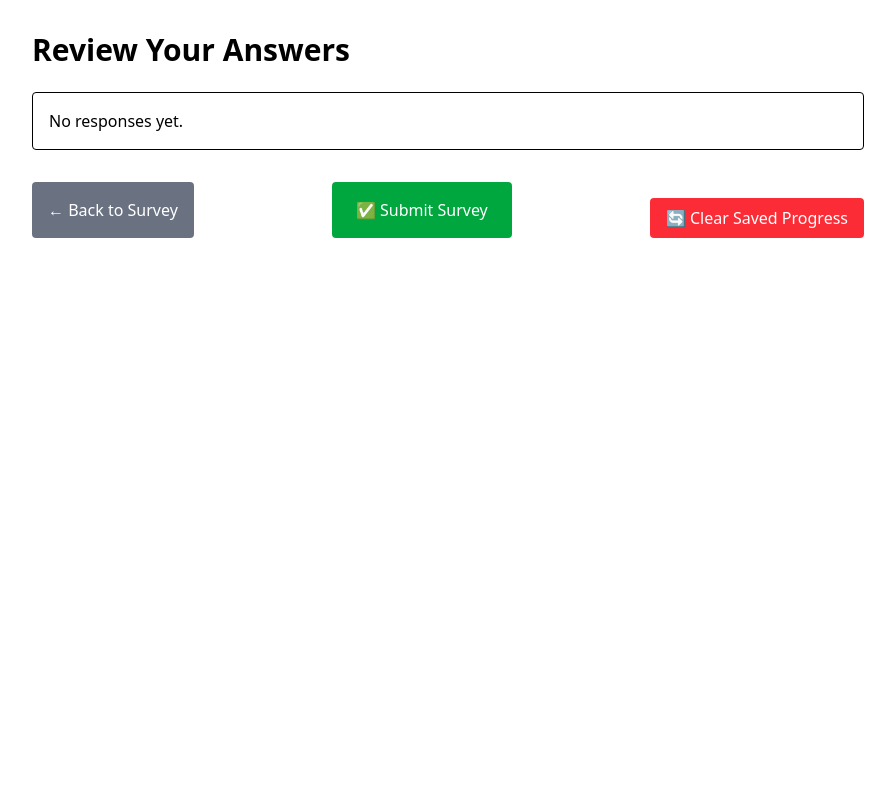
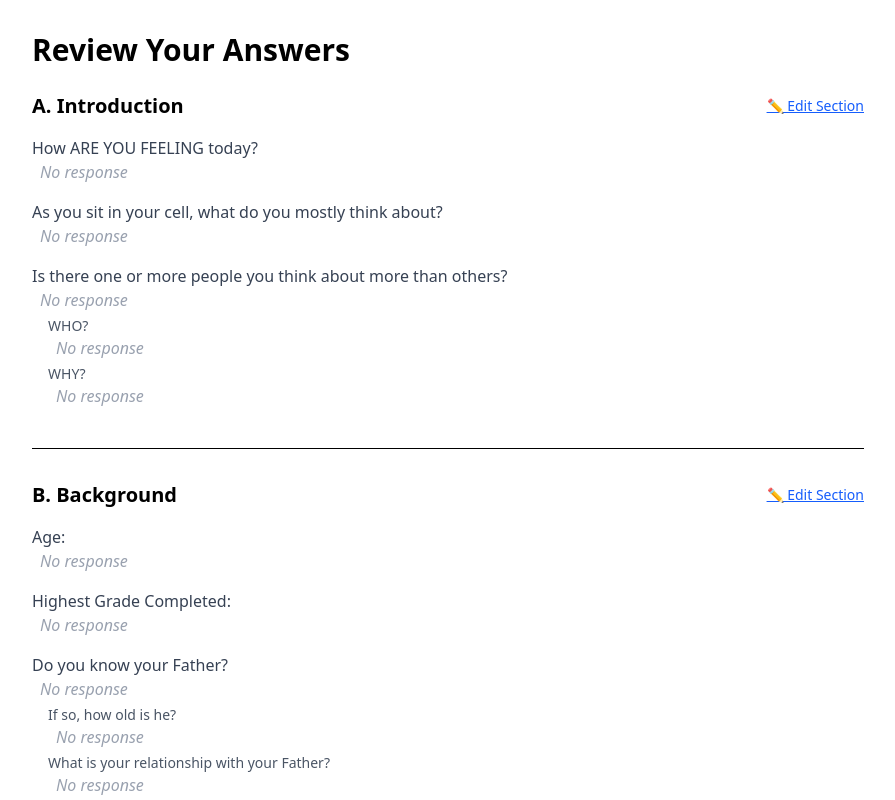
Before and after one commit to dariansweb/teenage-violent-crime-assessment, a React (Vite) app: page /review in a window 1280 px wide. Shown: the top 800 px of the page, without its empty margins (192-1087 px from the left). Built offline with nearby package versions, Linux system fonts and the light colour scheme.

Commit message:
toast added

```diff
--- a/package.json
+++ b/package.json
@@ -11,6 +11,7 @@
     "test": "jest --watchAll"
   },
   "dependencies": {
+    "@hookform/resolvers": "^5.0.1",
     "@tailwindcss/vite": "^4.1.4",
     "clsx": "^2.1.1",
     "emailjs-com": "^3.2.0",
@@ -19,6 +20,7 @@
     "react": "^19.0.0",
     "react-dom": "^19.0.0",
     "react-hook-form": "^7.55.0",
+    "react-hot-toast": "^2.5.2",
     "react-router-dom": "^7.5.0",
     "yup": "^1.6.1"
   },
--- a/src/components/ReviewPage.jsx
+++ b/src/components/ReviewPage.jsx
@@ -1,57 +1,90 @@
 import React from 'react'
 import { useNavigate } from 'react-router-dom'
 import { useSurvey } from '../contexts/SurveyContext'
+import surveyData from '../data/teen_violent_crime_survey.json'
+import CSVExportButton from './CSVExportButton'
+import toast from 'react-hot-toast'
 
 const ReviewPage = () => {
-  const { responses, resetSurvey } = useSurvey()
+  const { responses, setCurrentStep, resetSurvey } = useSurvey()
   const navigate = useNavigate()
+
+  const handleEditSection = (index) => {
+    setCurrentStep(index)
+    navigate('/survey')
+  }
 
   const handleSubmit = () => {
     console.log('Final submission:', responses)
+    toast.success('🎉 Survey submitted!')
     resetSurvey()
     navigate('/submitted')
   }
-
-  const renderQuestionAnswer = (questionId) => {
-    const answer = responses[questionId]
-    if (!answer) return null
-    return (
-      <div key={questionId} className="mb-4">
-        <div className="font-medium">{questionId}</div>
-        <div className="ml-2 text-gray-700">{answer}</div>
-      </div>
-    )
-  }
-
-  const allIds = Object.keys(responses)
 
   return (
     <div className="max-w-4xl mx-auto p-8">
       <h2 className="text-3xl font-bold mb-6">Review Your Answers</h2>
 
-      <div className="bg-white border p-4 rounded">
-        {allIds.length === 0 && <p>No responses yet.</p>}
-        {allIds.map((id) => renderQuestionAnswer(id))}
-      </div>
+      {surveyData.map((section, idx) => (
+        <div key={section.section} className="mb-8 border-b pb-6">
+          <div className="flex items-center justify-between mb-4">
+            <h3 className="text-xl font-semibold">{section.section}</h3>
+            <button
+              onClick={() => handleEditSection(idx)}
+              className="text-blue-600 underline text-sm"
+            >
+              ✏️ Edit Section
+            </button>
+          </div>
 
-      <div className="mt-8 flex justify-between">
-        <button
-          onClick={() => navigate('/survey')}
-          className="px-4 py-2 bg-gray-500 text-white rounded hover:bg-gray-600"
-        >
-          ← Back to Survey
-        </button>
+          {section.questions.map((q) => (
+            <div key={q.id} className="mb-4">
+              <div className="font-medium text-gray-700">{q.question}</div>
+              <div className="ml-2 text-gray-900">
+                {responses[q.id] || (
+                  <em className="text-gray-400">No response</em>
+                )}
+              </div>
+
+              {q.followUps?.map((fu, fuIdx) => {
+                const followId = `${q.id}_fu${fuIdx}`
+                return (
+                  <div key={followId} className="ml-4 mt-1">
+                    <div className="text-sm text-gray-600">{fu}</div>
+                    <div className="ml-2 text-gray-800">
+                      {responses[followId] || (
+                        <em className="text-gray-400">No response</em>
+                      )}
+                    </div>
+                  </div>
+                )
+              })}
+
+              {q.subQuestions?.map((sq, sqIdx) => {
+                const subId = `${q.id}_sub${sqIdx}`
+                return (
+                  <div key={subId} className="ml-4 mt-1">
+                    <div className="text-sm text-gray-600">{sq}</div>
+                    <div className="ml-2 text-gray-800">
+                      {responses[subId] || (
+                        <em className="text-gray-400">No response</em>
+                      )}
+                    </div>
+                  </div>
+                )
+              })}
+            </div>
+          ))}
+        </div>
+      ))}
+
+      <div className="mt-8 flex flex-col items-center gap-4">
+        <CSVExportButton />
         <button
           onClick={handleSubmit}
           className="px-6 py-2 bg-green-600 text-white rounded hover:bg-green-700"
         >
           ✅ Submit Survey
-        </button>
-        <button
-          onClick={resetSurvey}
-          className="mt-4 px-4 py-2 bg-red-500 text-white rounded hover:bg-red-600"
-        >
-          🔄 Clear Saved Progress
         </button>
       </div>
     </div>
--- a/src/components/SurveyWizard.jsx
+++ b/src/components/SurveyWizard.jsx
@@ -1,73 +1,135 @@
-import React from 'react'
+import React, { useEffect, useMemo } from 'react'
+import { useNavigate } from 'react-router-dom'
+import { useSurvey } from '../contexts/SurveyContext'
 import surveyData from '../data/teen_violent_crime_survey.json'
-import { useSurvey } from '../contexts/SurveyContext'
-import CSVExportButton from './CSVExportButton'
-import { useNavigate } from 'react-router-dom'
+import { useForm, Controller } from 'react-hook-form'
+import { yupResolver } from '@hookform/resolvers/yup'
+import * as yup from 'yup'
+import toast from 'react-hot-toast'
 
 const SurveyWizard = () => {
-  const {
-    responses,
-    updateResponse,
-    currentStep,
-    setCurrentStep,
-    resetSurvey,
-  } = useSurvey()
+  const { responses, updateResponse, currentStep, setCurrentStep } = useSurvey()
 
   const navigate = useNavigate()
 
-  const handleNext = () => {
-    if (currentStep < surveyData.length - 1) setCurrentStep(currentStep + 1)
+  const currentSection = surveyData[currentStep]
+
+  // 🔁 Build validation schema dynamically for the current section
+  const schema = useMemo(() => {
+    const shape = {}
+    currentSection.questions.forEach((q) => {
+      shape[q.id] = yup.string().required('This field is required')
+    })
+    return yup.object().shape(shape)
+  }, [currentSection])
+
+  const {
+    control,
+    trigger,
+    formState: { errors },
+    getValues,
+    reset,
+  } = useForm({
+    resolver: yupResolver(schema),
+    mode: 'onChange',
+    defaultValues: responses,
+  })
+
+  // ⏪ Update inputs when moving between steps
+  useEffect(() => {
+    reset(
+      surveyData[currentStep].questions.reduce((acc, q) => {
+        acc[q.id] = responses[q.id] || ''
+        return acc
+      }, {}),
+    )
+  }, [currentStep, reset])
+
+  const handleNext = async () => {
+    const isValid = await trigger()
+    if (isValid) {
+      const values = getValues()
+      Object.entries(values).forEach(([id, val]) => updateResponse(id, val))
+      toast.success('✅ Progress saved!')
+      setCurrentStep(currentStep + 1)
+    }
   }
 
   const handleBack = () => {
-    if (currentStep > 0) setCurrentStep(currentStep - 1)
+    if (currentStep > 0) {
+      setCurrentStep(currentStep - 1)
+    }
   }
 
-  const handleSubmit = (e) => {
-    e.preventDefault()
-    console.log('Survey responses:', responses)
-    alert('Survey submitted! Check the console for results.')
+  const handleReview = async () => {
+    const isValid = await trigger()
+    if (isValid) {
+      const values = getValues()
+      Object.entries(values).forEach(([id, val]) => updateResponse(id, val))
+      navigate('/review')
+    }
   }
 
   return (
     <div className="min-h-screen bg-gray-100 text-gray-900 px-4 py-8">
-      {/* 🔢 Section Tabs */}
+      <h1 className="text-3xl font-bold mb-6 text-center">
+        Teen Violent Crime Survey
+      </h1>
+
+      {/* 🔖 Tabs */}
       <div className="flex flex-wrap justify-center gap-2 mb-8">
-        {surveyData.map((section, index) => (
+        {surveyData.map((section, index) => {
+          const isComplete = section.questions.some((q) => responses[q.id])
+          return (
             <button
               key={index}
               onClick={() => setCurrentStep(index)}
-            className={`px-4 py-2 rounded-full border ${
+              className={`px-4 py-2 rounded-full border flex items-center gap-2 ${
                 index === currentStep
                   ? 'bg-blue-600 text-white'
                   : 'bg-gray-200 text-gray-700'
               }`}
             >
               {section.section}
+              {isComplete && <span className="text-green-500 text-xl">✓</span>}
             </button>
-        ))}
+          )
+        })}
       </div>
 
-      {/* 📝 Survey Section Form */}
-      <form onSubmit={handleSubmit} className="space-y-6 max-w-3xl mx-auto">
-        <h2 className="text-2xl font-bold mb-4">
-          {surveyData[currentStep].section}
+      {/* 📝 Survey Form */}
+      <form className="space-y-6 max-w-3xl mx-auto">
+        <h2 className="text-2xl font-semibold mb-4">
+          {currentSection.section}
         </h2>
 
-        {surveyData[currentStep].questions.map((q) => (
+        {currentSection.questions.map((q) => (
           <div key={q.id} className="mb-4">
             <label htmlFor={q.id} className="block font-medium mb-1">
               {q.question}
             </label>
+
+            <Controller
+              name={q.id}
+              control={control}
+              defaultValue={responses[q.id] || ''}
+              render={({ field }) => (
                 <input
+                  {...field}
                   id={q.id}
-              name={q.id}
-              type={q.type}
-              value={responses[q.id] || ''}
-              onChange={(e) => updateResponse(q.id, e.target.value)}
+                  type={q.type || 'text'}
                   className="w-full p-2 border rounded bg-white border-gray-300"
                 />
+              )}
+            />
 
+            {errors[q.id] && (
+              <p className="text-red-600 text-sm mt-1">
+                {errors[q.id]?.message}
+              </p>
+            )}
+
+            {/* 🔁 Follow-up Questions */}
             {q.followUps?.map((fu, idx) => {
               const followId = `${q.id}_fu${idx}`
               return (
@@ -83,6 +145,7 @@ const SurveyWizard = () => {
               )
             })}
 
+            {/* 🔁 Sub-Questions */}
             {q.subQuestions?.map((sq, idx) => {
               const subId = `${q.id}_sub${idx}`
               return (
@@ -100,23 +163,24 @@ const SurveyWizard = () => {
           </div>
         ))}
 
-        {/* 🚦 Navigation Buttons */}
+        {/* ⏭️ Wizard Buttons */}
         <div className="flex justify-between pt-6">
           <button
             type="button"
+            onClick={handleBack}
             disabled={currentStep === 0}
-            onClick={handleBack}
             className="px-4 py-2 bg-gray-400 text-white rounded disabled:opacity-50"
           >
             ← Back
           </button>
+
           {currentStep === surveyData.length - 1 ? (
             <button
               type="button"
-              onClick={() => navigate('/review')}
+              onClick={handleReview}
               className="px-6 py-2 bg-purple-600 text-white rounded hover:bg-purple-700"
             >
-              Review My Answers →
+              Review Answers →
             </button>
           ) : (
             <button
@@ -127,14 +191,6 @@ const SurveyWizard = () => {
               Next →
             </button>
           )}
-          <button
-            type="button"
-            onClick={resetSurvey}
-            className="mt-4 block mx-auto px-4 py-2 text-sm bg-red-500 text-white rounded hover:bg-red-600"
-          >
-            Reset Survey
-          </button>
-          <CSVExportButton />
         </div>
       </form>
     </div>
--- a/src/main.jsx
+++ b/src/main.jsx
@@ -4,11 +4,13 @@ import { createRoot } from 'react-dom/client'
 import './index.css'
 import App from './App.jsx'
 import { SurveyProvider } from './contexts/SurveyContext'
+import { Toaster } from 'react-hot-toast'
 
 createRoot(document.getElementById('root')).render(
-  <StrictMode>
+  <React.StrictMode>
     <SurveyProvider>
       <App />
+      <Toaster position="top-right" />
     </SurveyProvider>
-  </StrictMode>
+  </React.StrictMode>
 )
```
Also changed, not shown: 1 other file (tests, documents, lock files or other folders). Lines whose indentation alone changed are shown as unchanged.
